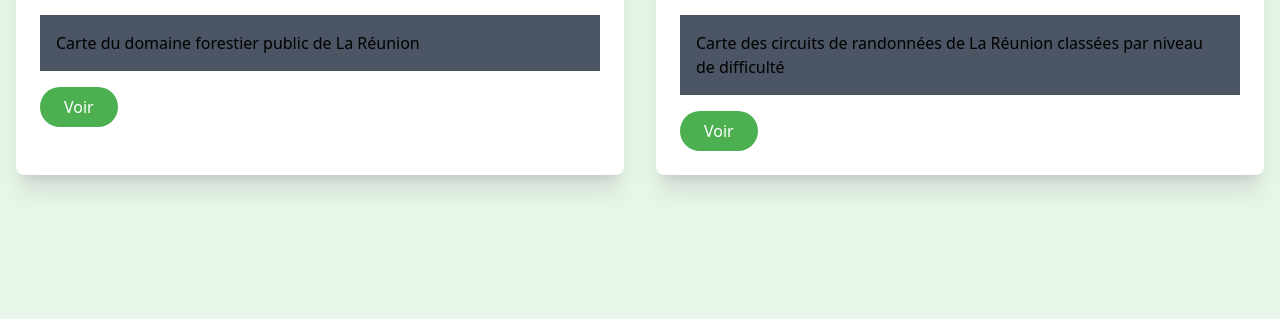
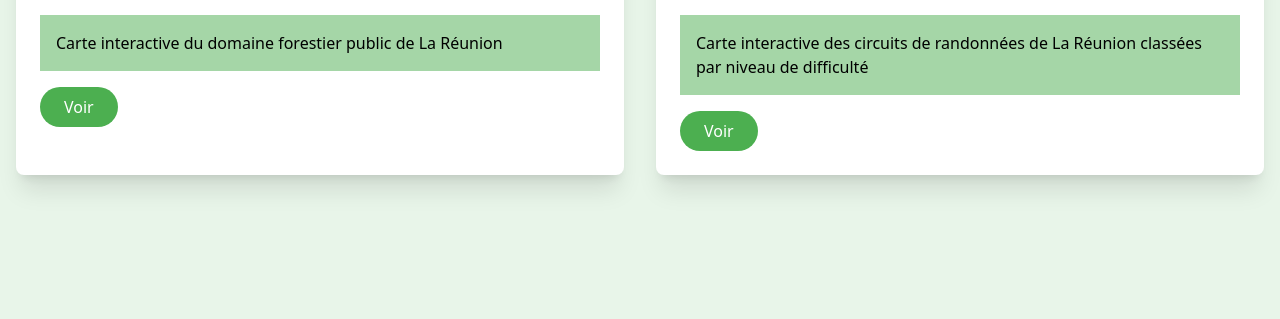
Before and after one commit to SylvieHoareau/runmapsdjango, a Django app: page / in a window 1280 px wide. Shown: the part 481-800 px from the top of the page. Run offline with Django 5.2, Linux system fonts and the light colour scheme; style sheets or scripts are compiled from the project's sources; parts of the project's set-up code (start-up, migrations or seed data) failed here and were passed over; some libraries are stand-ins or nearby versions.

Commit message:
style: mise à jour du style des images

```diff
--- a/ReunionMap/map/templates/map/index.html
+++ b/ReunionMap/map/templates/map/index.html
@@ -61,9 +61,9 @@
           </div>
           <div id="card-body" class="p-6">
             <div class="bg-gray-200 w-full h-48 mb-4 flex items-center justify-center" role="img" aria-label="Image de la forêt" >
-              <p class="text-gray-500">Image</p>
+              <img src="https://images.unsplash.com/photo-1448375240586-882707db888b?q=80&w=1770&auto=format&fit=crop&ixlib=rb-4.0.3&ixid=M3wxMjA3fDB8MHxwaG90by1wYWdlfHx8fGVufDB8fHx8fA%3D%3D" alt="forest" class="object-cover w-full h-full">
             </div>
-            <p class="bg-gray-600 mb-4 p-4">Carte du domaine forestier public de La Réunion</p>
+            <p class="bg-forest-300 mb-4 p-4">Carte interactive du domaine forestier public de La Réunion</p>
             <a href="{% url 'forest' %}" class="inline-block bg-forest-600 text-white px-6 py-2 rounded-full hover:bg-forest-700 transition duration-300">Voir</a>
           </div>
         </div>
@@ -74,9 +74,9 @@
           </div>
           <div id="card-body" class="p-6">
             <div class="bg-gray-200 w-full h-48 mb-4 flex items-center justify-center" role="img" aria-label="Image de la forêt" >
-              <p class="text-gray-500">Image</p>
+              <img src="https://images.unsplash.com/photo-1526772662000-3f88f10405ff?q=80&w=1974&auto=format&fit=crop&ixlib=rb-4.0.3&ixid=M3wxMjA3fDB8MHxwaG90by1wYWdlfHx8fGVufDB8fHx8fA%3D%3D" alt="randonnée" class="object-cover w-full h-full">
             </div>
-            <p class="bg-gray-600 mb-4 p-4">Carte des circuits de randonnées de La Réunion classées par niveau de difficulté</p>
+            <p class="bg-forest-300 mb-4 p-4">Carte interactive des circuits de randonnées de La Réunion classées par niveau de difficulté</p>
             <a href="{% url 'rando' %}" class="inline-block bg-forest-600 text-white px-6 py-2 rounded-full hover:bg-forest-700 transition duration-300">Voir</a>
           </div>
         </div>
```
